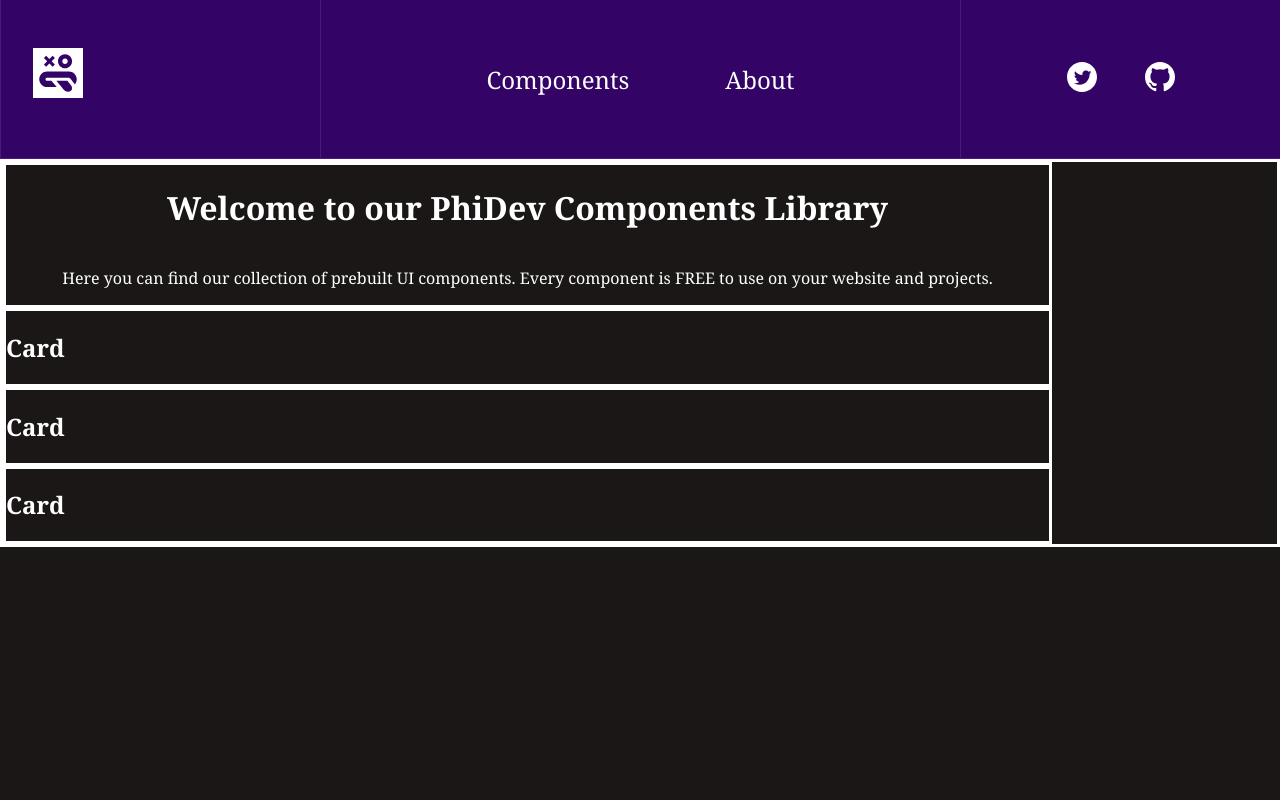
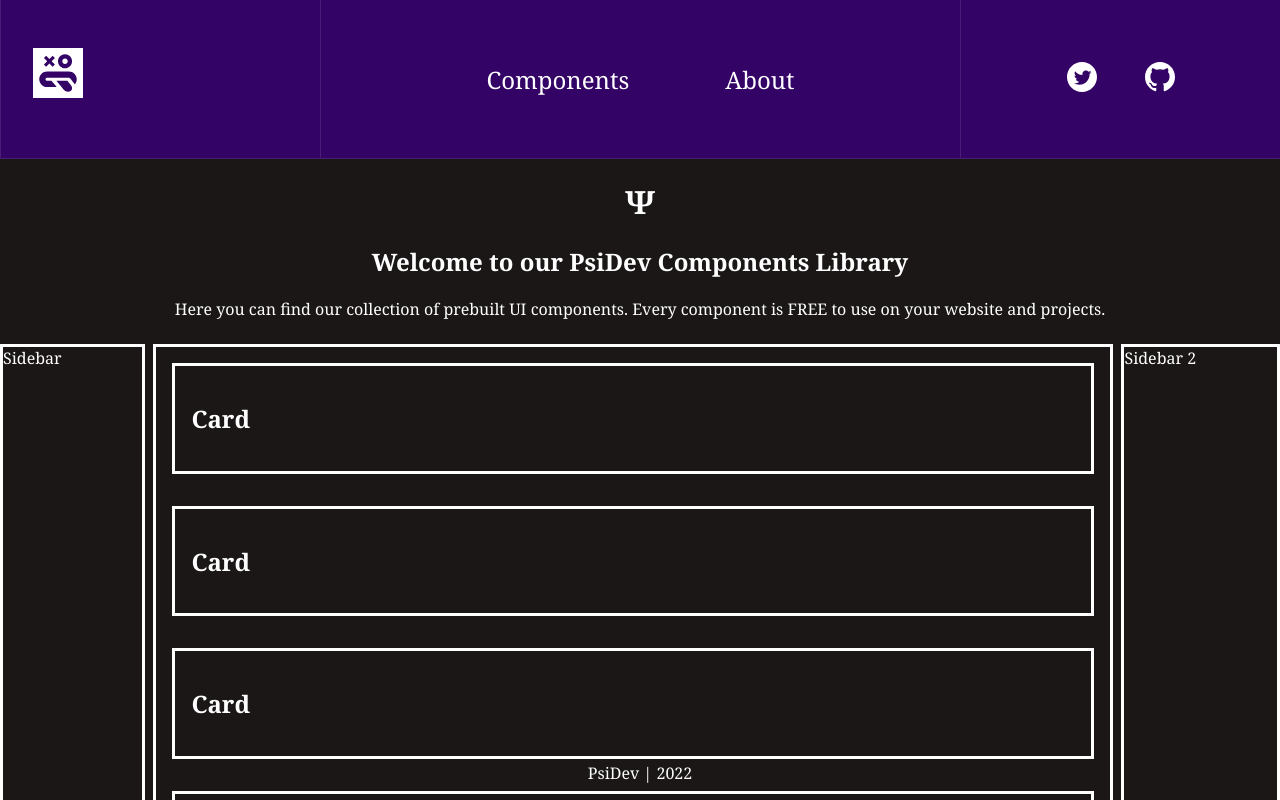
Before and after one commit to WalidMorocco/react-components-library-v1, a React (Create React App) app: page / in a window 1280 px wide. Shown: the top 800 px of the page. Built offline with nearby package versions, Linux system fonts and the light colour scheme.

Commit message:
Home display fixed

```diff
--- a/src/App.css
+++ /dev/null
@@ -1,38 +0,0 @@
-.App {
-  text-align: center;
-}
-
-.App-logo {
-  height: 40vmin;
-  pointer-events: none;
-}
-
-@media (prefers-reduced-motion: no-preference) {
-  .App-logo {
-    animation: App-logo-spin infinite 20s linear;
-  }
-}
-
-.App-header {
-  background-color: #282c34;
-  min-height: 100vh;
-  display: flex;
-  flex-direction: column;
-  align-items: center;
-  justify-content: center;
-  font-size: calc(10px + 2vmin);
-  color: white;
-}
-
-.App-link {
-  color: #61dafb;
-}
-
-@keyframes App-logo-spin {
-  from {
-    transform: rotate(0deg);
-  }
-  to {
-    transform: rotate(360deg);
-  }
-}
--- a/src/App.js
+++ b/src/App.js
@@ -1,9 +1,8 @@
-import './App.css';
 import { Layout } from "./components/Layout";
 
 function App() {
   return (
-    <div>
+    <div >
       <Layout/>
     </div>
   );
--- a/src/components/Card/styles.css
+++ b/src/components/Card/styles.css
@@ -1,8 +1,8 @@
 .card-container {
     border-style: solid;
-    /*
-    margin: 2rem;
-    padding: 2rem;
-    width: 90%;
-    */
+    /* margin: 2rem; */
+    padding: 1rem;
+    width: 100%;
+    display: grid;
+    gap: 2rem;
 }
--- /dev/null
+++ b/src/components/Footer/Footer.jsx
@@ -0,0 +1,10 @@
+import './styles.css'
+
+export const Footer = () => {
+
+    return (
+        <div class="footer" >
+            <p>PsiDev | 2022</p>
+        </div>
+    )
+}
--- /dev/null
+++ b/src/components/Footer/styles.css
@@ -0,0 +1,8 @@
+.footer {
+    /* display: block; */
+    position: fixed;
+    left: 0;
+    bottom: 0;
+    width: 100%;
+    text-align: center;
+ }
--- a/src/components/Layout.jsx
+++ b/src/components/Layout.jsx
@@ -1,4 +1,5 @@
 import { Outlet } from 'react-router-dom';
+import { Footer } from './Footer/Footer';
 import { Navbar } from './Navbar/Navbar';
 
 
@@ -7,6 +8,7 @@ export const Layout = () => {
     <div>
       <Navbar/>
       <Outlet />
+      <Footer/>
     </div>
   );
 };
--- a/src/index.css
+++ b/src/index.css
@@ -1,5 +1,12 @@
 body {
   background-color: #1b1717;
   color: white;
-  font-family: Georgia, 'Times New Roman', Times, serif
+  font-family: Georgia, 'Times New Roman', Times, serif;
 }
+
+
+@media only screen and (min-width: 600px)   {
+  ::-webkit-scrollbar {
+    width: 0px;
+  }
+}
--- a/src/pages/Home/ComponentSection.jsx
+++ b/src/pages/Home/ComponentSection.jsx
@@ -4,10 +4,13 @@ import { Card } from '../../components/Card/Card'
 export const ComponentSection = () => {
 
     return (
-        <div className='section-container'>
+        <div className='card-container'>
             <Card />
             <Card />
             <Card />
+            <Card />
+            <Card />
+
         </div>
     )
 }
--- a/src/pages/Home/HomePage.jsx
+++ b/src/pages/Home/HomePage.jsx
@@ -4,9 +4,15 @@ import { Overview } from "./Overview";
 export  const HomePage = () => {
 
     return (
-        <div className="home-container">
-            <Overview/>
-            <ComponentSection />
+        <div class="wrapper">
+            <div class="box header">
+                <Overview/>
+            </div>
+            <div class="box sidebar">Sidebar</div>
+            <div class="box sidebar2">Sidebar 2</div>
+            <div class="box content">
+                <ComponentSection/>
+            </div>
         </div>
     )
 }
--- a/src/pages/Home/Overview.jsx
+++ b/src/pages/Home/Overview.jsx
@@ -5,7 +5,8 @@ export const Overview = () => {
     return (
         <div className='overview-container'>
             <div className='overview-text'>
-                <h1>Welcome to our PhiDev Components Library</h1>
+                <h1>Ψ</h1>
+                <h2>Welcome to our PsiDev Components Library</h2>
                 <p>
                     Here you can find our collection of prebuilt UI components.
                     Every component is FREE to use on your website and projects.
--- a/src/pages/Home/styles.css
+++ b/src/pages/Home/styles.css
@@ -1,27 +1,63 @@
-.home-container {
-    display: grid;
-    border-style: solid;
-    grid-template-columns: auto auto auto;
+body {
+    overflow: auto;
 }
 
-.overview-container {
+.wrapper {
     display: grid;
-    justify-items: center;
-    border-style: solid;
-    grid-column-start: 1;
-    grid-column-end: 2;
-    /* padding: 3rem 2rem; */
+    grid-gap: 0.5rem;
+    grid-template-areas:
+    "header"
+    "sidebar"
+    "content"
+    "sidebar2"
 }
 
-.overview-text {
-    display: grid;
-    justify-items: center;
+@media only screen and (min-width: 500px)  {
+    .wrapper {
+        grid-template-columns: 20% auto;
+        grid-template-areas:
+        "header   header"
+        "sidebar  content"
+        "sidebar2 sidebar2"
+    }
 }
 
-.section-container {
-    /* display: grid;
-    justify-items: center;
-    border-style: solid; */
-    grid-column-start: 1;
-    grid-column-end: 2;
+@media only screen and (min-width: 600px)   {
+    .wrapper {
+    grid-gap: 0.5rem;
+    grid-template-columns: auto 75% auto;
+    grid-template-areas:
+    "header  header  header"
+    "sidebar content sidebar2"
+    }
 }
+
+.header {
+    grid-area: header;
+    text-align: center;
+}
+
+.content {
+    grid-area: content;
+
+}
+
+.sidebar {
+    grid-area: sidebar;
+    border: solid;
+}
+
+.sidebar2 {
+    grid-area: sidebar2;
+    border: solid;
+}
+
+.footer {
+    grid-area: footer;
+    text-align: center;
+}
+
+.card-container {
+    display: grid;
+    border: solid;
+}
```
